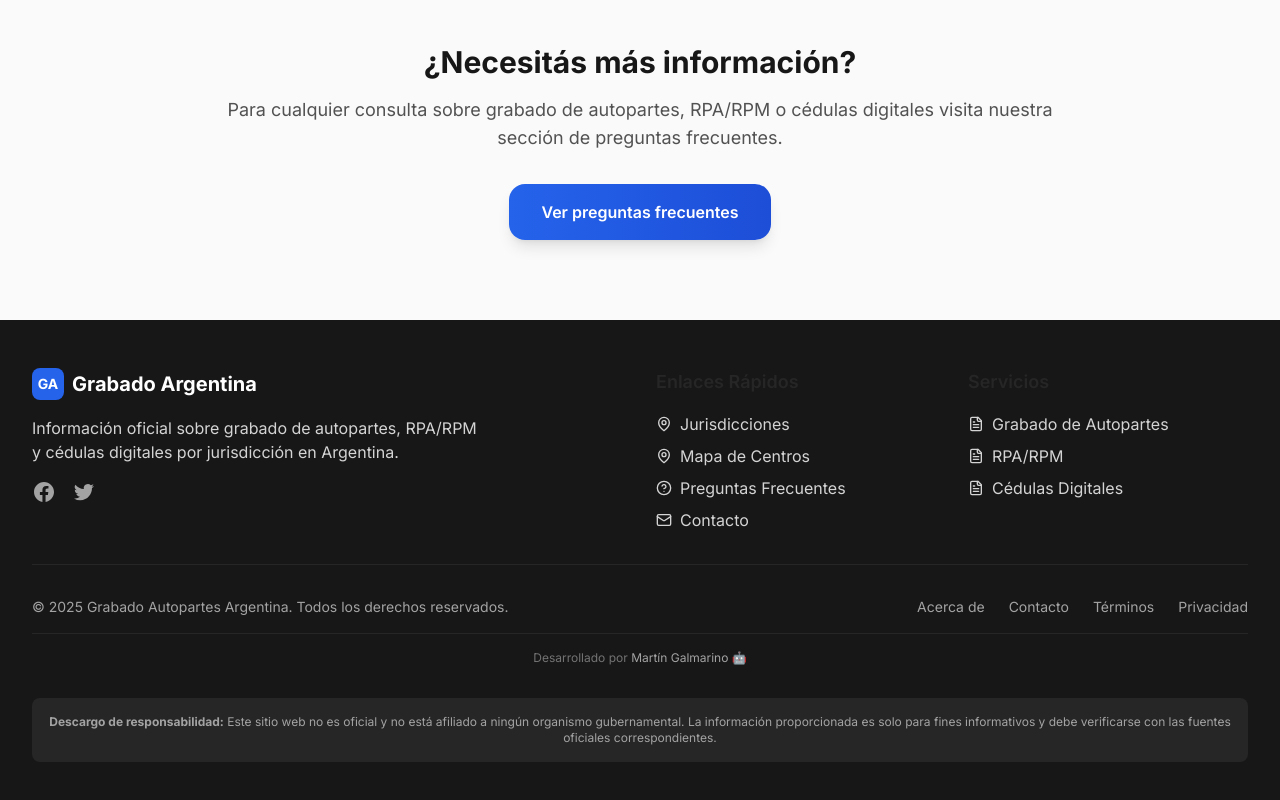
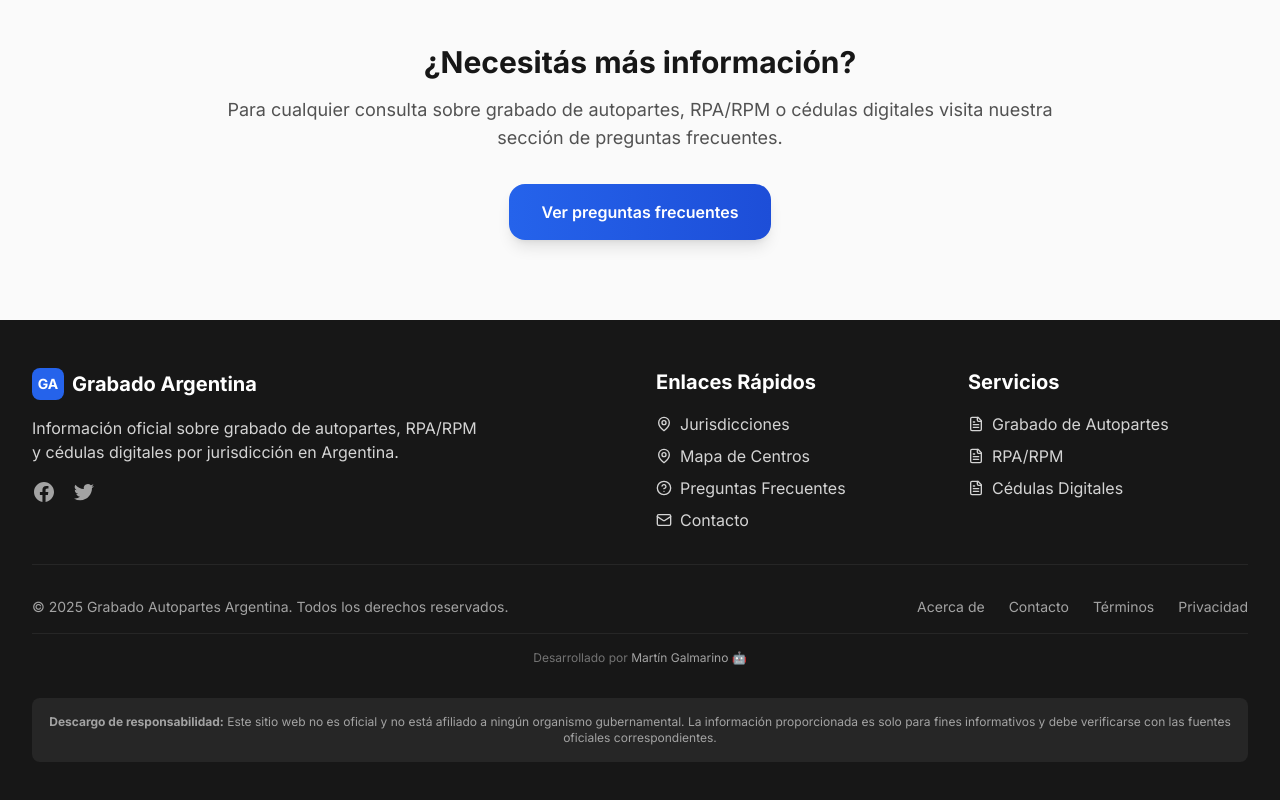
Before and after one commit to martingalmarino/drone-fumigaciones, a Next.js app: page / in a window 1280 px wide. Shown: the part 1696-2496 px from the top of the page. Built offline with nearby package versions, Linux system fonts and the light colour scheme; no server answers.

Commit message:
🎨 Mejorar visibilidad de títulos en footer - Enlaces Rápidos y Servicios

```diff
--- a/components/Footer.tsx
+++ b/components/Footer.tsx
@@ -38,7 +38,7 @@ export function Footer() {
 
           {/* Quick Links */}
           <div>
-            <h3 className="text-lg font-semibold mb-4">Enlaces Rápidos</h3>
+            <h3 className="text-xl font-bold text-white mb-4">Enlaces Rápidos</h3>
             <ul className="space-y-2">
               <li>
                 <Link href="/jurisdicciones" className="text-neutral-300 hover:text-white transition-colors flex items-center space-x-2">
@@ -69,7 +69,7 @@ export function Footer() {
 
           {/* Services */}
           <div>
-            <h3 className="text-lg font-semibold mb-4">Servicios</h3>
+            <h3 className="text-xl font-bold text-white mb-4">Servicios</h3>
             <ul className="space-y-2">
               <li>
                 <Link href="/j/caba/grabado" className="text-neutral-300 hover:text-white transition-colors flex items-center space-x-2">
```
